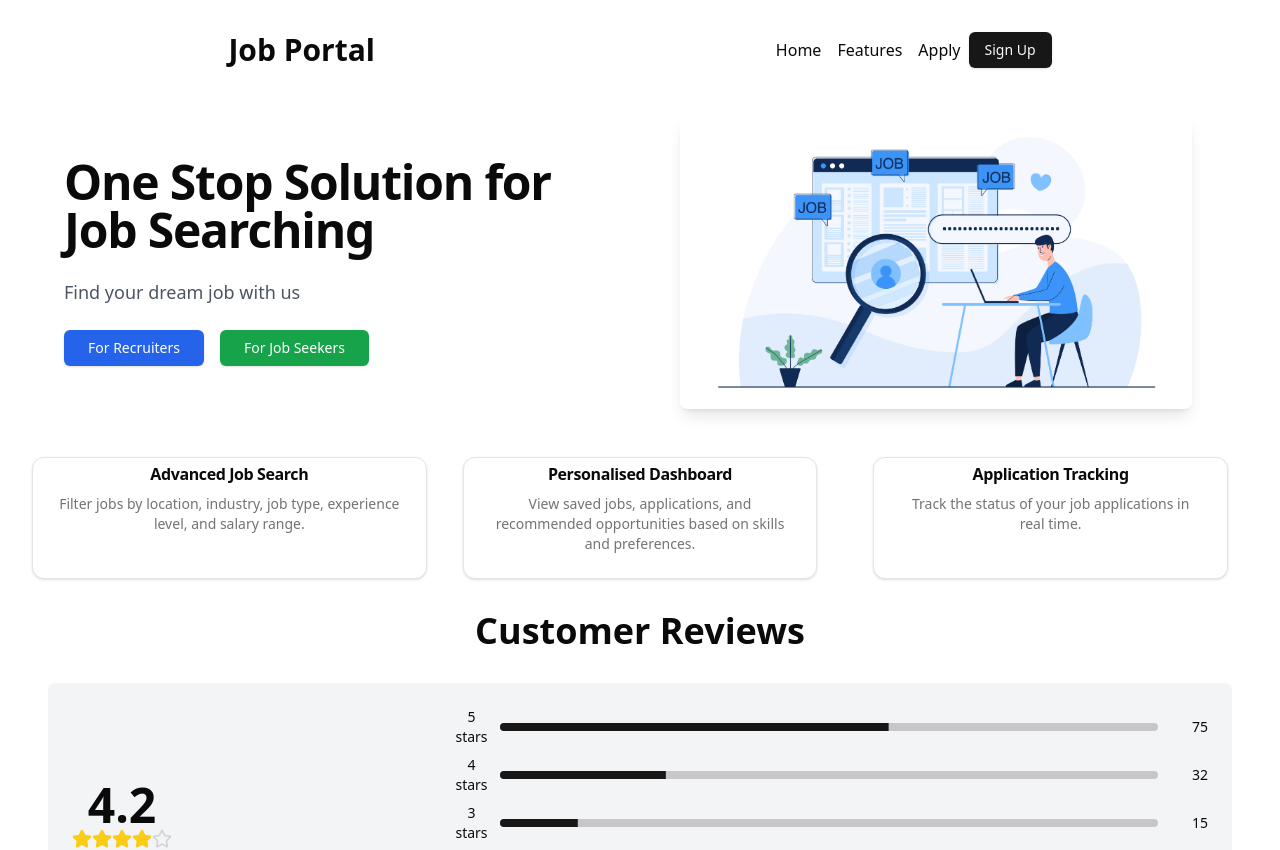
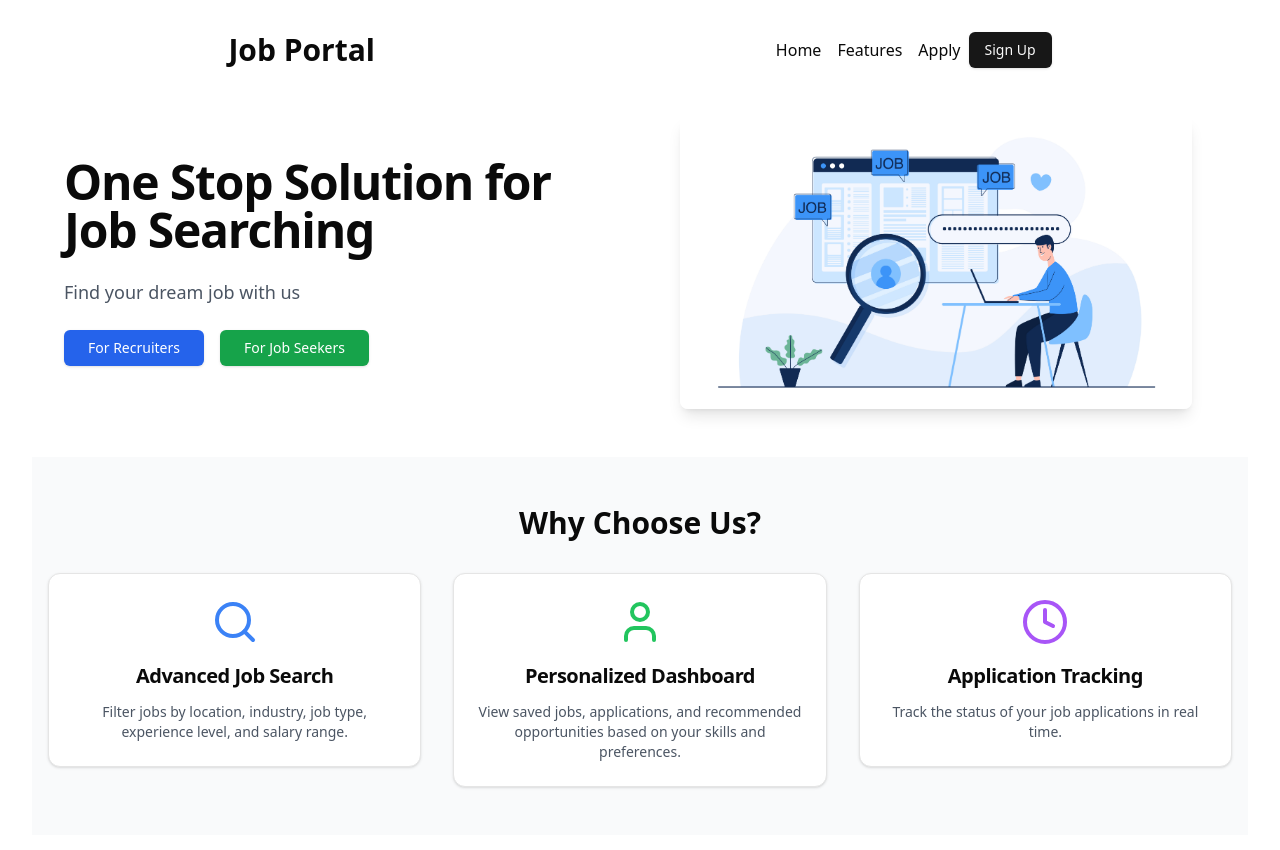
Before and after one commit to anand1564/job-board, a React (Vite) app in the folder frontend/: page / in a window 1280 px wide. Shown: the top 850 px of the page. Built offline with nearby package versions, Linux system fonts and the light colour scheme.

Commit message:
added recruiter and user dashboard

```diff
--- a/frontend/package.json
+++ b/frontend/package.json
@@ -18,6 +18,7 @@
     "@radix-ui/react-switch": "^1.1.2",
     "class-variance-authority": "^0.7.1",
     "clsx": "^2.1.1",
+    "framer-motion": "^12.0.5",
     "lucide-react": "^0.464.0",
     "react": "^18.3.1",
     "react-dom": "^18.3.1",
--- a/frontend/src/App.tsx
+++ b/frontend/src/App.tsx
@@ -6,6 +6,9 @@ import JobApplicationForm from './pages/Application'
 import Landing from './pages/Landing'
 import AuthCard from './components/auth'
 import { JobPost } from './pages/JobPost'
+import { YourJobs } from './components/yourJobs'
+import RecruiterDashboard from './pages/RecruiterDashboard'
+import UserDashboard from './pages/UserDashboard'
 function App() {
   const [count, setCount] = useState(0)
 
@@ -13,10 +16,12 @@ function App() {
     <BrowserRouter>
     <Routes>
       <Route path='/' element={<Landing/>}/>
-      <Route path="/:userId/jobPortal" element={<JobPortal/>} />
+      <Route path="/jobPortal" element={<JobPortal/>} />
       <Route path='/apply' element={<JobApplicationForm jobId={1} jobTitle='Senior React Developer' />}/>
       <Route path="/addJob" element={<JobPost />} />
       <Route path='/auth' element={<AuthCard/>}/>
+      <Route path='/user' element={<UserDashboard/>}/>
+      <Route path="/recruiter" element={<RecruiterDashboard/>}/>
     </Routes>
     </BrowserRouter>
   )
--- /dev/null
+++ b/frontend/src/api/api.ts
@@ -0,0 +1,24 @@
+// src/api.ts
+import { Job, Application, User, Recruiter } from "../types/types";
+
+const mockJobs: Job[] = [
+  { id: "1", title: "Frontend Developer", description: "Work on React apps", status: "open" },
+  { id: "2", title: "Backend Developer", description: "Work on Node.js apps", status: "open" },
+];
+
+const mockApplications: Application[] = [
+  { id: "1", jobId: "1", userId: "user1", status: "pending" },
+  { id: "2", jobId: "2", userId: "user1", status: "accepted" },
+];
+
+export const fetchUserApplications = async (userId: string): Promise<Application[]> => {
+  return mockApplications.filter((app) => app.userId === userId);
+};
+
+export const fetchRecruiterJobPostings = async (recruiterId: string): Promise<Job[]> => {
+  return mockJobs;
+};
+
+export const fetchApplicationsForJob = async (jobId: string): Promise<Application[]> => {
+  return mockApplications.filter((app) => app.jobId === jobId);
+};
--- a/frontend/src/components/features.tsx
+++ b/frontend/src/components/features.tsx
@@ -1,31 +1,106 @@
-import { Card,CardContent,CardDescription,CardTitle } from "./ui/card"
-export const Features=()=>{
-     return(
-          <div className="grid grid-cols-1 md:grid-cols-3 gap-4">
-          <Card>
-            <CardContent>
-              <CardTitle className="mt-2">Advanced Job Search</CardTitle>
-              <CardDescription className="mt-3">
+import React from 'react';
+import { Card, CardContent, CardDescription, CardTitle } from './ui/card'; // Assuming shadcn/ui components are imported correctly
+import { Search, User, Clock } from 'lucide-react'; // Icons for features
+import { motion } from 'framer-motion'; // For animations
+
+// Animation variants for framer-motion
+const featureVariants = {
+  hidden: { opacity: 0, y: 20 },
+  visible: { opacity: 1, y: 0 },
+};
+
+export const Features = () => {
+  return (
+    <div className="py-12 bg-gray-50">
+      <div className="container mx-auto px-4">
+        {/* Section Title */}
+        <h2 className="text-3xl font-bold text-center mb-8">Why Choose Us?</h2>
+
+        {/* Feature Cards Grid */}
+        <div className="grid grid-cols-1 md:grid-cols-3 gap-8">
+          {/* Feature 1: Advanced Job Search */}
+          <motion.div
+            variants={featureVariants}
+            initial="hidden"
+            whileInView="visible"
+            transition={{ duration: 0.5 }}
+          >
+            <Card className="hover:shadow-lg transition-shadow duration-300">
+              <CardContent className="p-6">
+                {/* Icon */}
+                <div className="flex justify-center">
+                  <Search className="w-12 h-12 text-blue-500" />
+                </div>
+
+                {/* Title */}
+                <CardTitle className="text-xl font-semibold text-center mt-4">
+                  Advanced Job Search
+                </CardTitle>
+
+                {/* Description */}
+                <CardDescription className="text-center mt-3 text-gray-600">
                   Filter jobs by location, industry, job type, experience level, and salary range.
                 </CardDescription>
               </CardContent>
             </Card>
-          <Card className="mx-5">
-            <CardContent>
-              <CardTitle className="mt-2">Personalised Dashboard</CardTitle>
-              <CardDescription className="mt-3">
-              View saved jobs, applications, and recommended opportunities based on skills and preferences.
+          </motion.div>
+
+          {/* Feature 2: Personalized Dashboard */}
+          <motion.div
+            variants={featureVariants}
+            initial="hidden"
+            whileInView="visible"
+            transition={{ duration: 0.5, delay: 0.2 }}
+          >
+            <Card className="hover:shadow-lg transition-shadow duration-300">
+              <CardContent className="p-6">
+                {/* Icon */}
+                <div className="flex justify-center">
+                  <User className="w-12 h-12 text-green-500" />
+                </div>
+
+                {/* Title */}
+                <CardTitle className="text-xl font-semibold text-center mt-4">
+                  Personalized Dashboard
+                </CardTitle>
+
+                {/* Description */}
+                <CardDescription className="text-center mt-3 text-gray-600">
+                  View saved jobs, applications, and recommended opportunities based on your skills
+                  and preferences.
                 </CardDescription>
               </CardContent>
             </Card>
-          <Card className="mx-5">
-            <CardContent>
-              <CardTitle className="mt-2">Application Tracking</CardTitle>
-              <CardDescription className="mt-3">
+          </motion.div>
+
+          {/* Feature 3: Application Tracking */}
+          <motion.div
+            variants={featureVariants}
+            initial="hidden"
+            whileInView="visible"
+            transition={{ duration: 0.5, delay: 0.4 }}
+          >
+            <Card className="hover:shadow-lg transition-shadow duration-300">
+              <CardContent className="p-6">
+                {/* Icon */}
+                <div className="flex justify-center">
+                  <Clock className="w-12 h-12 text-purple-500" />
+                </div>
+
+                {/* Title */}
+                <CardTitle className="text-xl font-semibold text-center mt-4">
+                  Application Tracking
+                </CardTitle>
+
+                {/* Description */}
+                <CardDescription className="text-center mt-3 text-gray-600">
                   Track the status of your job applications in real time.
                 </CardDescription>
               </CardContent>
             </Card>
+          </motion.div>
         </div>
-     )
-}
+      </div>
+    </div>
+  );
+};
--- /dev/null
+++ b/frontend/src/components/yourJobs.tsx
@@ -0,0 +1,19 @@
+import { Card,CardContent,CardTitle,CardDescription } from "./ui/card"
+
+
+export const YourJobs=()=>{
+     return(
+          <div>
+               <Card className="`hover:shadow-lg transition-shadow duration-300`">
+               <CardContent className="p-6">
+                    <CardTitle className="text-xl font-semibold text-center mt-4">
+                    Your Jobs
+                    </CardTitle>
+                    <CardDescription className="text-center mt-3 text-gray-600">
+                    View all the jobs you applied for
+                    </CardDescription>
+               </CardContent>
+               </Card>
+          </div>
+     )
+}
--- a/frontend/src/pages/Landing.tsx
+++ b/frontend/src/pages/Landing.tsx
@@ -3,8 +3,10 @@ import Header from "@/components/header";
 import { Button } from "@/components/ui/button";
 import { Features } from "@/components/features";
 import { Reviews } from "@/components/reviews";
+import { useNavigate } from "react-router-dom";
 
 export default function Landing() {
+  const navigate = useNavigate();
   return (
     <div className="flex flex-col min-h-screen">
       <Header />
@@ -18,10 +20,10 @@ export default function Landing() {
             Find your dream job with us
           </p>
           <div className="flex flex-row gap-4">
-            <Button className="px-6 py-2 text-white bg-blue-600 hover:bg-blue-700">
+            <Button className="px-6 py-2 text-white bg-blue-600 hover:bg-blue-700" onClick={()=>{navigate('/addJob')}}>
               For Recruiters
             </Button>
-            <Button className="px-6 py-2 text-white bg-green-600 hover:bg-green-700">
+            <Button className="px-6 py-2 text-white bg-green-600 hover:bg-green-700" onClick={()=>{navigate('/jobPortal')}}>
               For Job Seekers
             </Button>
           </div>
--- /dev/null
+++ b/frontend/src/pages/RecruiterDashboard.tsx
@@ -0,0 +1,59 @@
+// src/pages/RecruiterDashboard.tsx
+import { useEffect, useState } from "react";
+import { fetchRecruiterJobPostings, fetchApplicationsForJob } from "../api/api";
+import { Job, Application } from "../types/types";
+import { Card, CardHeader, CardTitle, CardDescription, CardContent } from "../components/ui/card";
+
+const RecruiterDashboard = () => {
+  const [jobs, setJobs] = useState<Job[]>([]);
+  const [selectedJob, setSelectedJob] = useState<Job | null>(null);
+  const [applications, setApplications] = useState<Application[]>([]);
+
+  useEffect(() => {
+    const recruiterId = "recruiter1"; // Replace with actual recruiter ID
+    fetchRecruiterJobPostings(recruiterId).then(setJobs);
+  }, []);
+
+  const handleJobClick = async (job: Job) => {
+    setSelectedJob(job);
+    const apps = await fetchApplicationsForJob(job.id);
+    setApplications(apps);
+  };
+
+  return (
+    <div className="p-6">
+      <h1 className="text-2xl font-bold mb-6">Your Job Postings</h1>
+      <div className="grid grid-cols-2 gap-4">
+        <div>
+          {jobs.map((job) => (
+            <Card key={job.id} className="mb-4 cursor-pointer" onClick={() => handleJobClick(job)}>
+              <CardHeader>
+                <CardTitle>{job.title}</CardTitle>
+                <CardDescription>{job.description}</CardDescription>
+              </CardHeader>
+            </Card>
+          ))}
+        </div>
+        <div>
+          {selectedJob && (
+            <Card>
+              <CardHeader>
+                <CardTitle>Applications for {selectedJob.title}</CardTitle>
+              </CardHeader>
+              <CardContent>
+                {applications.map((app) => (
+                  <div key={app.id} className="mb-2">
+                    <p>User ID: {app.userId}</p>
+                    <p>Status: {app.status}</p>
+                  </div>
+                ))}
+              </CardContent>
+            </Card>
+          )}
+        </div>
+      </div>
+    </div>
+  );
+};
+
+export default RecruiterDashboard;
--- /dev/null
+++ b/frontend/src/pages/UserDashboard.tsx
@@ -0,0 +1,30 @@
+// src/pages/UserDashboard.tsx
+import { useEffect, useState } from "react";
+import { fetchUserApplications } from "../api/api";
+import { Application } from "../types/types";
+import { Card, CardHeader, CardTitle, CardDescription, CardContent } from "../components/ui/card";
+
+const UserDashboard = () => {
+  const [applications, setApplications] = useState<Application[]>([]);
+
+  useEffect(() => {
+    const userId = "user1"; // Replace with actual user ID
+    fetchUserApplications(userId).then(setApplications);
+  }, []);
+
+  return (
+    <div className="p-6">
+      <h1 className="text-2xl font-bold mb-6">Your Applications</h1>
+      {applications.map((app) => (
+        <Card key={app.id} className="mb-4">
+          <CardHeader>
+            <CardTitle>Job ID: {app.jobId}</CardTitle>
+            <CardDescription>Status: {app.status}</CardDescription>
+          </CardHeader>
+        </Card>
+      ))}
+    </div>
+  );
+};
+
+export default UserDashboard;
--- /dev/null
+++ b/frontend/src/types/types.ts
@@ -0,0 +1,27 @@
+// src/types.ts
+export interface Job {
+     id: string;
+     title: string;
+     description: string;
+     status: "open" | "closed";
+   }
+
+   export interface Application {
+     id: string;
+     jobId: string;
+     userId: string;
+     status: "pending" | "accepted" | "rejected";
+   }
+
+   export interface User {
+     id: string;
+     name: string;
+     email: string;
+   }
+
+   export interface Recruiter {
+     id: string;
+     name: string;
+     email: string;
+     jobPostings: Job[];
+   }
```
Also changed, not shown: 2 other files (tests, documents, lock files or other folders). Lines whose indentation alone changed are shown as unchanged.
